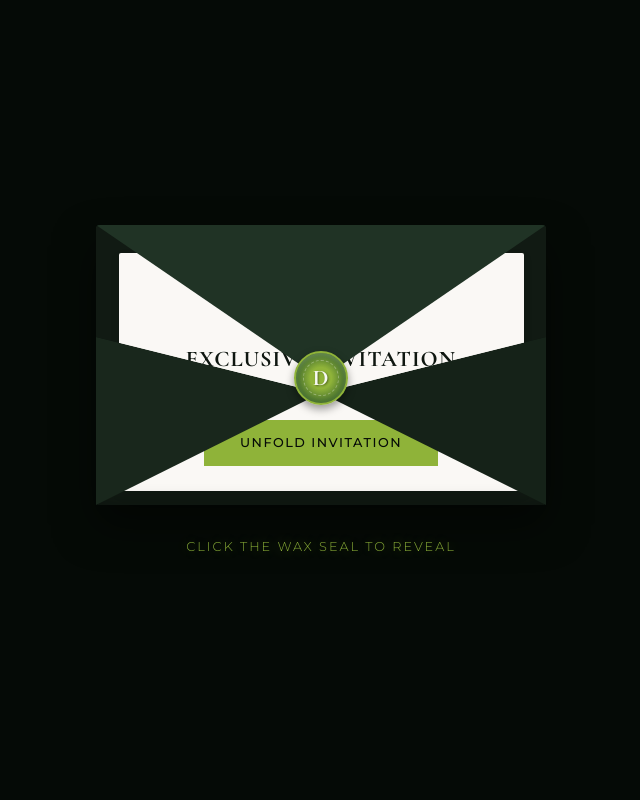
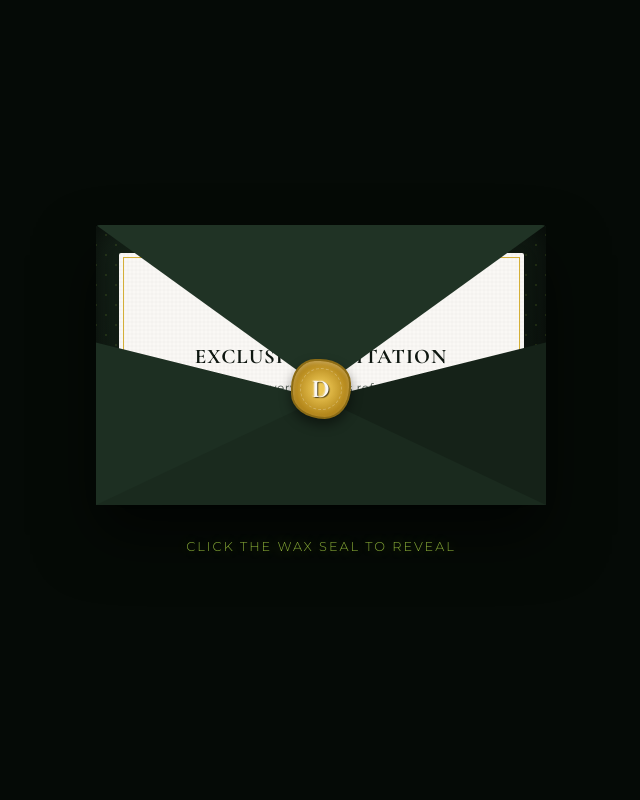
Before and after one commit to Adrin-Lee/Cafe-Dhara, a website built with Vite: page index.html in a window 1280 px wide. Shown: the top 800 px of the page, without its empty margins (319-959 px from the left). Built offline with nearby package versions, Linux system fonts and the light colour scheme; a script that the page names is missing.

Commit message:
Enhance welcome envelope design with 3D shadow folds, gold leaf pocket liner, and an organic melted wax seal

```diff
--- a/app.js
+++ b/app.js
@@ -9,66 +9,25 @@
     const EVENT_DATE = new Date('2026-07-11T16:00:00'); // July 11, 2026 at 4:00 PM IST
     const MOCK_COORDINATES = [13.0718196, 77.6159629]; // Jakkur, Bengaluru
 
-    // Audio Ambience Engine using YouTube IFrame Player API
+    // Audio Ambience Engine using Synchronous IFrame Source Toggling
     class YouTubeAmbience {
         constructor() {
-            this.player = null;
+            this.iframe = document.getElementById('yt-helper-player');
             this.isPlaying = false;
-            this.isReady = false;
-            this.videoID = 'V-o_40bAfIw'; // Starbucks cafe jazz playlist ID
-            this.loadScript();
-        }
-
-        loadScript() {
-            // Load YouTube IFrame Player API script
-            const tag = document.createElement('script');
-            tag.src = "https://www.youtube.com/iframe_api";
-            const firstScriptTag = document.getElementsByTagName('script')[0];
-            firstScriptTag.parentNode.insertBefore(tag, firstScriptTag);
-
-            // YouTube callback
-            window.onYouTubeIframeAPIReady = () => {
-                this.player = new YT.Player('yt-helper-player', {
-                    events: {
-                        'onReady': () => {
-                            this.isReady = true;
-                            if (this.player && typeof this.player.setVolume === 'function') {
-                                this.player.setVolume(50);
-                            }
-                            if (this.isPlaying) {
-                                this.start();
-                            }
-                        },
-                        'onStateChange': (event) => {
-                            // Loop safety: if video ends, play again
-                            if (event.data === YT.PlayerState.ENDED) {
-                                this.player.playVideo();
-                            }
-                        }
-                    }
-                });
-            };
+            this.videoUrl = "https://www.youtube.com/embed/V-o_40bAfIw?autoplay=1&controls=0&disablekb=1&fs=0&loop=1&playlist=V-o_40bAfIw&modestbranding=1&playsinline=1&rel=0&showinfo=0&enablejsapi=1";
         }
 
         start() {
             this.isPlaying = true;
-            if (this.isReady && this.player) {
-                try {
-                    this.player.playVideo();
-                } catch (e) {
-                    console.error("YouTube play failed:", e);
-                }
+            if (this.iframe) {
+                this.iframe.src = this.videoUrl;
             }
         }
 
         stop() {
             this.isPlaying = false;
-            if (this.isReady && this.player) {
-                try {
-                    this.player.pauseVideo();
-                } catch (e) {
-                    console.error("YouTube pause failed:", e);
-                }
+            if (this.iframe) {
+                this.iframe.src = "about:blank";
             }
         }
     }
--- a/index.html
+++ b/index.html
@@ -372,7 +372,8 @@
     <!-- Hidden YouTube Helper Player -->
     <iframe id="yt-helper-player"
             style="position: fixed; bottom: 0; right: 0; width: 1px; height: 1px; opacity: 0.001; pointer-events: none; z-index: -1; border: none;"
-            src="https://www.youtube.com/embed/V-o_40bAfIw?enablejsapi=1&controls=0&disablekb=1&fs=0&loop=1&playlist=V-o_40bAfIw&modestbranding=1&playsinline=1&rel=0&showinfo=0">
+            allow="autoplay"
+            src="about:blank">
     </iframe>
 
     <!-- Leaflet JS for Map -->
--- a/styles.css
+++ b/styles.css
@@ -236,7 +236,7 @@
     position: relative;
     width: 450px;
     height: 350px;
-    perspective: 1000px;
+    perspective: 1200px;
     display: flex;
     flex-direction: column;
     align-items: center;
@@ -248,7 +248,7 @@
     height: 280px;
     background: #19271c;
     border-radius: 4px;
-    box-shadow: var(--shadow-dark);
+    box-shadow: 0 30px 60px rgba(0,0,0,0.6);
     transform-style: preserve-3d;
     transition: transform 1.2s;
 }
@@ -261,26 +261,55 @@
     left: 0;
 }
 
+/* Envelope inside liner (forest green gradient + gold polka dot pattern) */
 .envelope-back {
-    background: #111a13;
+    background: linear-gradient(135deg, #152218 0%, #0c140e 100%);
     border-radius: 4px;
-}
-
+    box-shadow: inset 0 0 30px rgba(0, 0, 0, 0.7);
+    position: relative;
+    overflow: hidden;
+}
+
+.envelope-back::before {
+    content: '';
+    position: absolute;
+    top: 0;
+    left: 0;
+    width: 100%;
+    height: 100%;
+    opacity: 0.15;
+    background-image: radial-gradient(var(--color-primary-gold) 1.5px, transparent 0),
+                      radial-gradient(var(--color-primary-gold) 1.5px, transparent 0);
+    background-size: 20px 20px;
+    background-position: 0 0, 10px 10px;
+}
+
+/* Flap closed state (forest green outside) */
 .envelope-flap {
     background: #203325;
-    clip-path: polygon(0 0, 50% 55%, 100% 0);
+    clip-path: polygon(0 0, 50% 58%, 100% 0);
     transform-origin: top;
-    z-index: 3;
-    transition: transform 0.6s 0.6s ease;
+    z-index: 5; /* On top of paper when closed */
+    transition: transform 0.8s ease, background 0.4s 0.2s ease, z-index 0s 0.4s;
     border-top-left-radius: 4px;
     border-top-right-radius: 4px;
-}
-
+    filter: drop-shadow(0 4px 6px rgba(0,0,0,0.35));
+}
+
+/* Flap open state (rotates and changes to shiny gold liner inside) */
+.envelope-wrapper.open .envelope-flap {
+    transform: rotateX(180deg);
+    background: linear-gradient(135deg, #d4af37 0%, #8b6b15 100%);
+    z-index: 1; /* Moves behind paper when open */
+    filter: drop-shadow(0 -4px 8px rgba(0,0,0,0.5));
+}
+
+/* 3D Envelope Front Fold Construction */
 .envelope-front {
-    background: transparent;
-    clip-path: polygon(0 40%, 50% 60%, 100% 40%, 100% 100%, 0 100%);
-    box-shadow: inset 0 0 20px rgba(0,0,0,0.3);
+    background: #1a2a1e; /* Bottom triangular flap */
+    clip-path: polygon(0 42%, 50% 62%, 100% 42%, 100% 100%, 0 100%);
     z-index: 4;
+    filter: drop-shadow(0 -3px 6px rgba(0,0,0,0.2));
 }
 
 .envelope-front::after {
@@ -290,9 +319,10 @@
     left: 0;
     width: 100%;
     height: 100%;
-    background: #19271c;
-    clip-path: polygon(0 40%, 50% 60%, 50% 60%, 0 100%);
+    background: #1d2f22; /* Left side flap */
+    clip-path: polygon(0 42%, 50% 62%, 50% 62%, 0 100%);
     z-index: 4;
+    filter: drop-shadow(3px 0 6px rgba(0,0,0,0.25));
 }
 
 .envelope-front::before {
@@ -302,16 +332,21 @@
     left: 0;
     width: 100%;
     height: 100%;
-    background: #152218;
-    clip-path: polygon(100% 40%, 50% 60%, 50% 60%, 100% 100%);
+    background: #152218; /* Right side flap */
+    clip-path: polygon(100% 42%, 50% 62%, 50% 62%, 100% 100%);
     z-index: 4;
-}
-
+    filter: drop-shadow(-3px 0 6px rgba(0,0,0,0.25));
+}
+
+/* Textured Letterpress Invitation Card inside */
 .envelope-paper {
     position: absolute;
     width: 90%;
     height: 85%;
     background: #faf8f5;
+    background-image: linear-gradient(rgba(0,0,0,0.01) 50%, transparent 50%),
+                      linear-gradient(90deg, rgba(0,0,0,0.01) 50%, transparent 50%);
+    background-size: 4px 4px; /* Warm paper linen texture */
     border-radius: 2px;
     left: 5%;
     top: 10%;
@@ -321,23 +356,25 @@
     flex-direction: column;
     align-items: center;
     justify-content: center;
-    box-shadow: 0 4px 10px rgba(0,0,0,0.1);
+    box-shadow: 0 4px 15px rgba(0,0,0,0.15);
+    outline: 1px solid #d4af37; /* Letterpress border */
+    outline-offset: -5px;
     transform: translateY(0);
     transition: transform 0.8s ease;
 }
 
 .paper-logo {
-    width: 50px;
+    width: 46px;
     margin-bottom: 0.8rem;
 }
 
 .paper-logo img {
-    filter: drop-shadow(0 2px 4px rgba(0,0,0,0.1));
+    filter: drop-shadow(0 2px 4px rgba(0,0,0,0.15));
 }
 
 .paper-title {
     color: var(--color-bg-deep);
-    font-size: 1.4rem;
+    font-size: 1.3rem;
     font-weight: 700;
     margin-bottom: 0.3rem;
     text-transform: uppercase;
@@ -348,29 +385,28 @@
     color: #49544c;
     font-family: var(--font-sans);
     font-size: 0.75rem;
-    text-align: center;
     margin-bottom: 1.2rem;
     font-weight: 400;
     letter-spacing: 0.5px;
 }
 
-/* Wax Seal Stamp (Green/Gold theme) */
+/* Organic Embossed Gold Wax Seal */
 .wax-seal {
     position: absolute;
-    width: 54px;
-    height: 54px;
-    background: radial-gradient(circle, #8fb339 30%, #1e4a28 90%);
-    border-radius: 50%;
-    top: 45%;
-    left: calc(50% - 27px);
-    z-index: 5;
-    box-shadow: 0 4px 8px rgba(0,0,0,0.4), inset 0 2px 4px rgba(255,255,255,0.2);
+    width: 60px;
+    height: 60px;
+    background: radial-gradient(circle, #eec855 10%, #aa7c11 75%, #684b05 100%);
+    border-radius: 44% 56% 48% 62% / 52% 44% 58% 46%; /* irregular melted wax border */
+    top: 48%;
+    left: calc(50% - 30px);
+    z-index: 6; /* Always stays on top of flaps when closed */
+    box-shadow: 0 6px 12px rgba(0,0,0,0.45), inset 0 2px 4px rgba(255,255,255,0.3);
     cursor: pointer;
     display: flex;
     align-items: center;
     justify-content: center;
-    transition: transform 0.3s ease;
-    border: 2px solid #8fb339;
+    transition: transform 0.3s ease, opacity 0.5s ease;
+    border: 2px solid #8b6b15;
 }
 
 .wax-seal:hover {
@@ -378,18 +414,18 @@
 }
 
 .seal-inner {
-    width: 36px;
-    height: 36px;
+    width: 42px;
+    height: 42px;
     border-radius: 50%;
-    border: 1px dashed rgba(255,255,255,0.3);
+    border: 1px dashed rgba(255,255,255,0.25);
     display: flex;
     align-items: center;
     justify-content: center;
-    color: rgba(255,255,255,0.95);
+    color: #faf8f5;
     font-family: var(--font-serif);
     font-weight: 700;
-    font-size: 1.4rem;
-    text-shadow: 1px 1px 2px rgba(0,0,0,0.4);
+    font-size: 1.6rem;
+    text-shadow: 1px 1px 1px rgba(0,0,0,0.65), -1px -1px 1px rgba(255,255,255,0.35);
 }
 
 .overlay-instruction {
```
